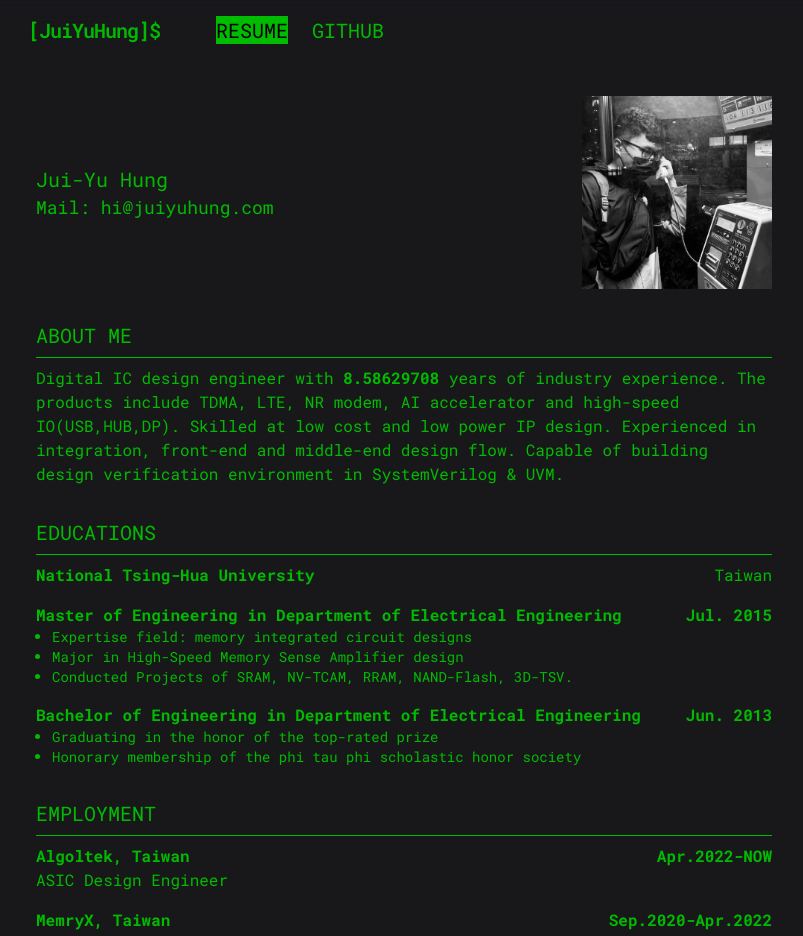
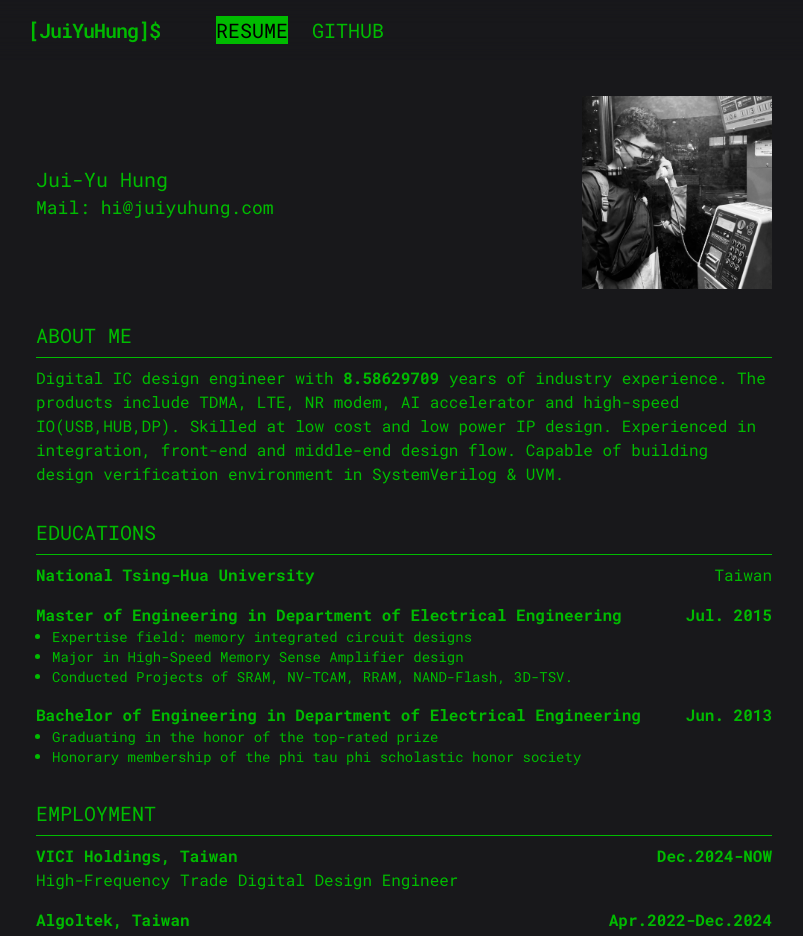
Before and after one commit to JuiYuHung-craftcat/juiyuhung-homepage, a Next.js app: page / in a window 1280 px wide. Shown: the top 936 px of the page, without its empty margins (236-1039 px from the left). Built offline with nearby package versions, Linux system fonts and the light colour scheme.

Commit message:
Update resume

```diff
--- a/app/page.tsx
+++ b/app/page.tsx
@@ -103,10 +103,21 @@ const Resume = () => {
         <hr className="border-terminal_green my-2" />
         <div className="flex justify-between">
           <div>
+            <p className="font-bold md:text-base text-sm">
+              VICI Holdings, Taiwan
+            </p>
+            <p className="md:text-base text-sm">
+              High-Frequency Trade Digital Design Engineer
+            </p>
+          </div>
+          <p className="font-bold md:text-base text-sm">Dec.2024-NOW</p>
+        </div>
+        <div className="flex justify-between pt-4">
+          <div>
             <p className="font-bold md:text-base text-sm">Algoltek, Taiwan</p>
             <p className="md:text-base text-sm">ASIC Design Engineer</p>
           </div>
-          <p className="font-bold md:text-base text-sm">Apr.2022-NOW</p>
+          <p className="font-bold md:text-base text-sm">Apr.2022-Dec.2024</p>
         </div>
         <div className="flex justify-between pt-4">
           <div>
```
